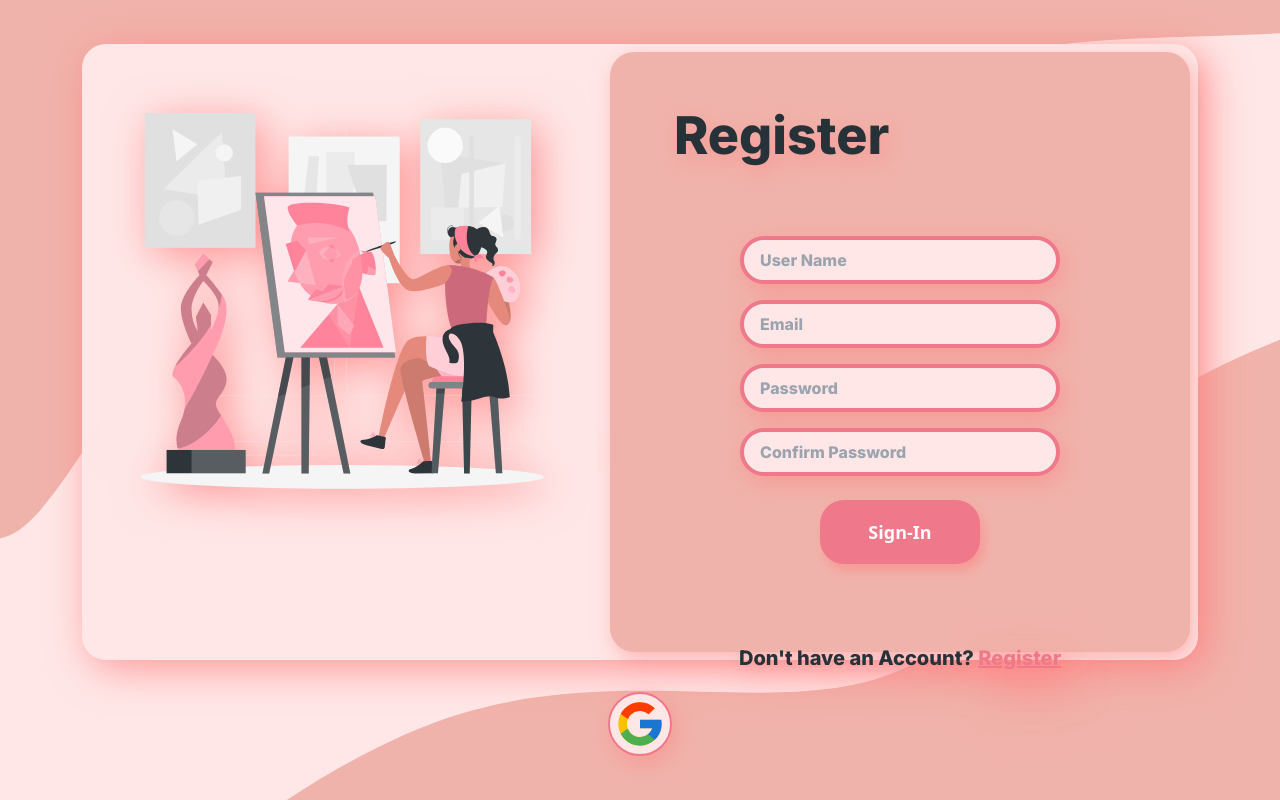
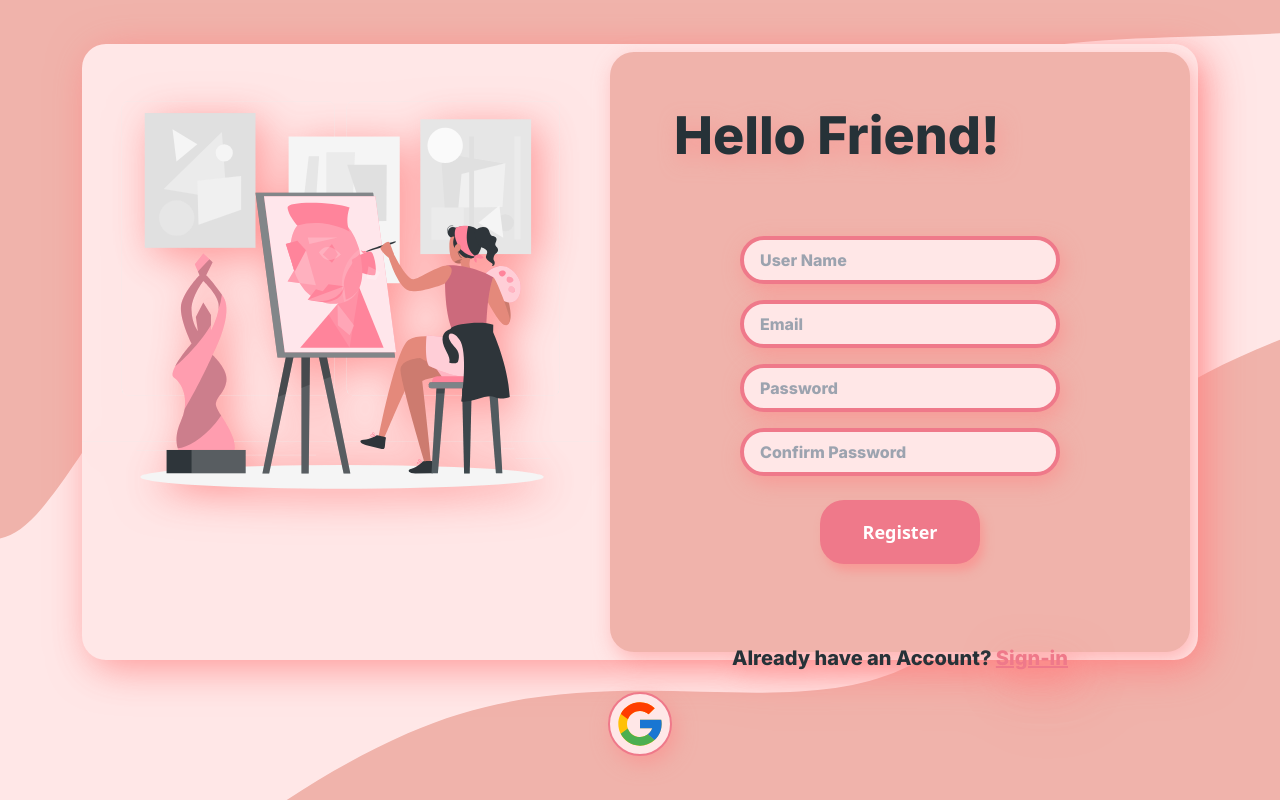
Before and after one commit to Tony-ArtZ/art-comm, a Next.js app: page /register in a window 1280 px wide. Built offline with nearby package versions, Linux system fonts and the light colour scheme.

Commit message:
fixed Registration form

```diff
--- a/pages/register.tsx
+++ b/pages/register.tsx
@@ -15,34 +15,52 @@ export default function Home() {
       </Head>
       <main className="w-screen h-screen overflow-hidden flex flex-col justify-center items-center bg-signIn object-cover bg-cover">
         <section className="w-fit flex p-1 md:p-0 flex-row  bg-secondary md:drop-shadow-glowHigh rounded-3xl">
-          <div className="w-96 h-96 xl:w-[520px] xl:h-[520px] hidden md:flex">
-            <Image src={artist} className="h-full w-full drop-shadow-glowHigh" />
+          <div className="h-96 w-96 xl:w-[520px] xl:h-[520px] hidden md:flex">
+            <Image
+              src={artist}
+              className="h-full w-full drop-shadow-glowHigh"
+            />
           </div>
-          <div className=" h-96 w-96 xl:w-[580px] xl:h-[600px] p-8 m-2 xl:p-16 rounded-3xl bg-primary drop-shadow-glow ">
+          <div className=" h-[520px] w-96 xl:w-[580px] xl:h-[600px] p-8 m-2 xl:p-16 rounded-3xl bg-primary drop-shadow-glow ">
             <h1 className="text-4xl xl:text-[52px] text-heading drop-shadow-glow font-Inter ">
-              Register
+              Hello Friend!
             </h1>
             <div className="flex flex-col w-full h-fit justify-center items-center mt-10 xl:mt-20 gap-4">
-            <input className="input-field" placeholder="User Name" type="text" />
+              {/*<label
+                htmlFor="profile-picture"
+                className=" h-32 w-32 flex rounded-full bg-secondary"
+              >
+                <input
+                  type="file"
+                  accept="images"
+                  id="profile-picture"
+                  className="hidden"
+                />
+              </label>*/}
+              <input
+                className="input-field"
+                placeholder="User Name"
+                type="text"
+              />
               <input className="input-field" placeholder="Email" type="email" />
               <input
                 className="input-field"
                 placeholder="Password"
                 type="password"
               />
-                       <input
+              <input
                 className="input-field"
                 placeholder="Confirm Password"
                 type="password"
               />
-              <button className="btn-secondary ">Sign-In</button>
+              <button className="btn-secondary ">Register</button>
               <p className="font-Inter mt-2 text-sm xl:text-xl xl:mt-16 text-heading">
-                Don't have an Account?{" "}
+                Already have an Account?{" "}
                 <Link
                   href="/register"
                   className="text-interactive text-md font-Inter drop-shadow-glowHigh underline"
                 >
-                  Register
+                  Sign-in
                 </Link>
               </p>
             </div>
```
